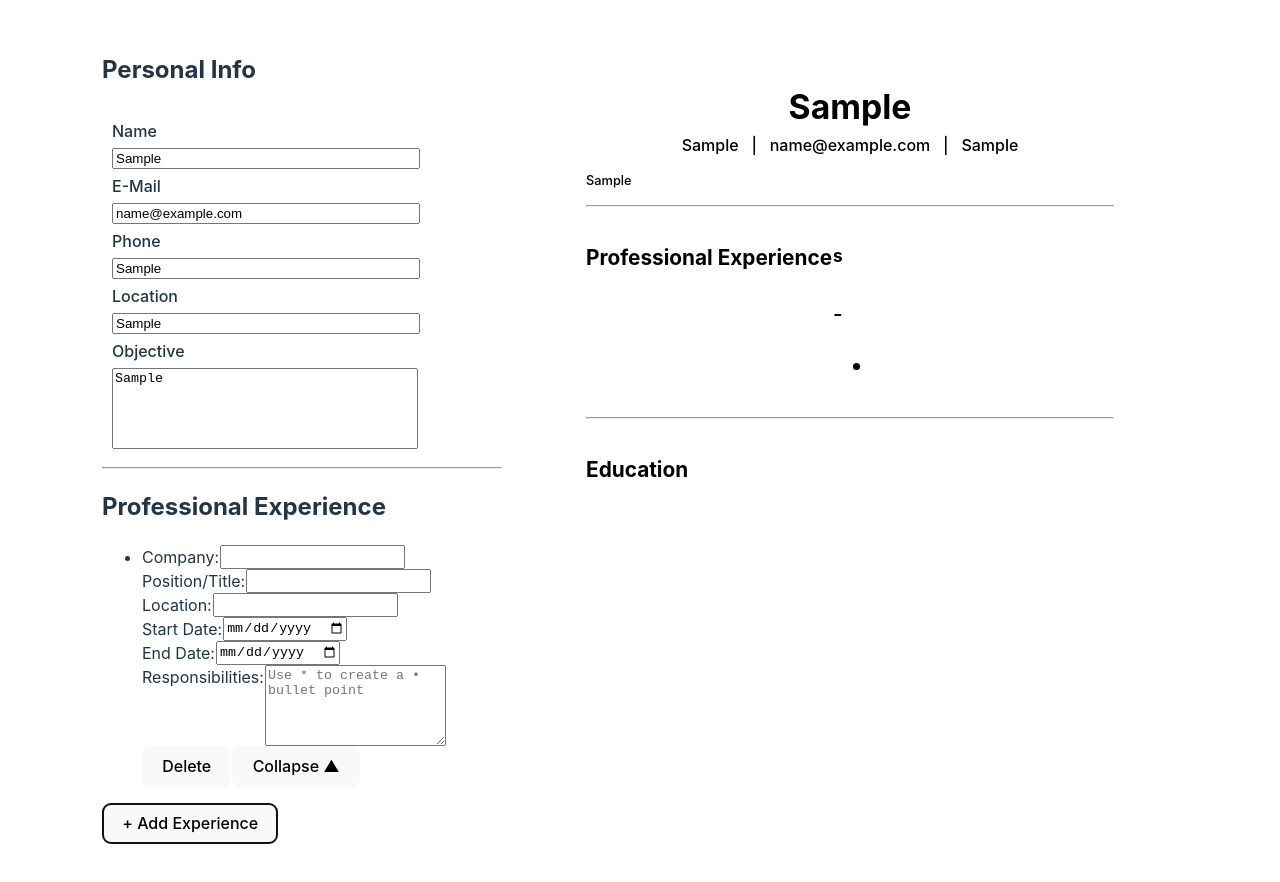
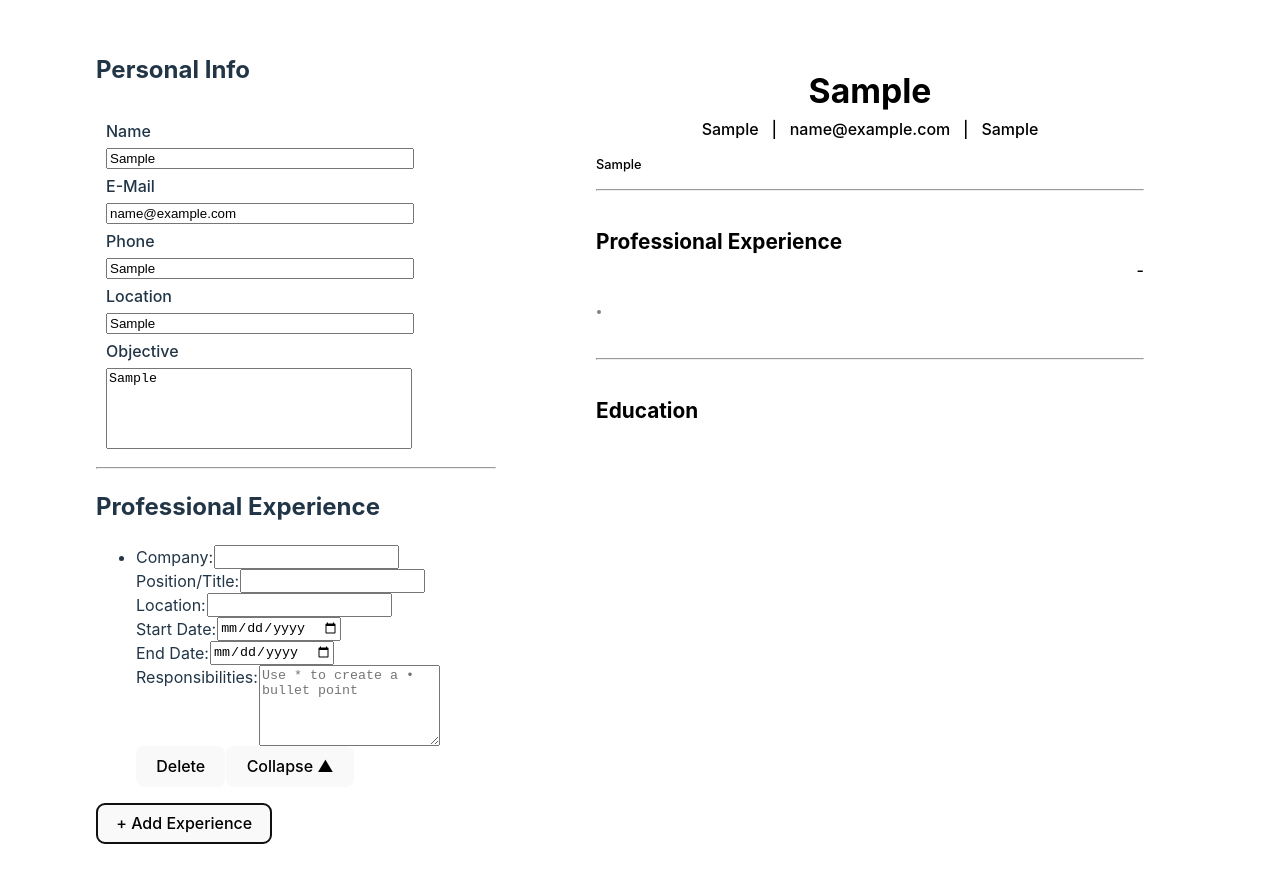
Before and after one commit to EddieTheEgg/cvBuilder, a React (Vite) app in the folder cvBuilder/: page / in a window 1280 px wide. Both pictures are taken after typing "Sample", "name@example.com", "Sample", "Sample", "Sample" into the empty fields and a click on the button "+ Add Experience". Shown: the top 882 px of the page. Built offline with nearby package versions, Linux system fonts and the light colour scheme.

Commit message:
New Styling Experience and Date Format
added new styling to experience and also new date format using toLocaleDateString func

```diff
--- a/cvBuilder/src/App.css
+++ b/cvBuilder/src/App.css
@@ -1,7 +1,8 @@
 #root {
-  max-width: 1280px;
-  margin: 0 auto;
-  padding: 2rem;
+  width: 100%;
+  min-height: 100vh;
+  margin: auto;
+  padding: 2rem 4rem;
 }
 
 
@@ -9,15 +10,21 @@
 .web-layout {
   display: flex;
   justify-content: space-between;
-  gap: 20px;
+  gap: 60px;
+  width: 100%;
+  min-height: 100vh;
 }
 
 .input-fields{
+  flex: 1;
   min-width: 400px;
+  margin-left: 2rem;
 }
 
 /* Resetting flex styles within individual components */
 .personal-info,
 .resume {
   display: block;
+  width: 100%;
+  margin-right: 2rem;
 }
--- a/cvBuilder/src/Components/Resume.jsx
+++ b/cvBuilder/src/Components/Resume.jsx
@@ -1,4 +1,14 @@
 import './resume.css';
+
+function convertDate(date) {
+  if (!date) return '';
+
+  const dateObj = new Date(date);
+  return dateObj.toLocaleDateString('en-US', {
+    month: 'long',
+    year: 'numeric'
+  });
+}
 
 function Resume({ resume, experiences }) {
   return (
@@ -26,14 +36,20 @@ function Resume({ resume, experiences }) {
             {experiences.length > 0 ? (
               experiences.map((exp, index) => (
                 <div key={exp.id || index} className="experience-item">
-                  <h5>{exp.company}s</h5>
-                  <p>{exp.position}</p>
-                  <p>{exp.location}</p>
-                  <p>{exp.startDate} - {exp.endDate}</p>
-                  <ul>
+                  <section className="company-row">
+                    <h5>{exp.company}</h5>
+                    <p>{convertDate(exp.startDate)} - {convertDate(exp.endDate)}</p>
+                  </section>
+                  <section className="position-row">
+                    <p><i>{exp.position}</i></p>
+                    <p>{exp.workLocation}</p>
+                  </section>
+
+
+                  <ul className="job-description" >
                     {/* Add a check to ensure 'responsibilities' is defined */}
                     {(exp.responsibilities || '').split('\n').map((task, taskIndex) => (
-                      <li key={taskIndex}>{task}</li>
+                      <li className ="specific-desc" key={taskIndex}>{task}</li>
                     ))}
                   </ul>
                 </div>
--- a/cvBuilder/src/Components/resume.css
+++ b/cvBuilder/src/Components/resume.css
@@ -1,5 +1,5 @@
 .root{
-    font-size: 16px;
+    font-size: 8px;
 }
 
 .personal{
@@ -8,14 +8,13 @@
 }
 
 .resume{
-    padding: 4rem;
-    padding-top: 1rem;
+    padding: 0 40px;
     background-color: white;
     color: black;
     font-size: 1.8rem;
     min-height: 8in;
-    max-height: 8in;
-    width: clamp(5in, 5.5in, 6in);
+    max-height: 12in;
+    width: clamp(5in, 6in, 7in);
 }
 
 .personal h3{
@@ -52,3 +51,67 @@
 hr{
     margin-bottom: 0.5rem;
 }
+
+.experience{
+    display: flex;
+    flex-direction: column;
+}
+
+.company-row {
+    display: flex;
+    justify-content: space-between;
+    align-items: baseline;
+    width: 100%;
+}
+
+.company-row h5, .company-row p {
+    margin-top: 0;
+    margin-bottom: 0.5rem;
+}
+
+.experience-item{
+    width: 100%;
+}
+
+.experience-section {
+    width: 100%;
+    display: flex;
+    flex-direction: column;
+}
+
+
+
+.experience h4, .company-row h5, .company-row p{
+    margin-bottom: 0;
+}
+
+.company-row p{
+    font-size: 1rem;
+}
+
+.position-row {
+    margin-top: 0;
+    display: flex;
+    justify-content: space-between;
+    align-items: baseline;
+    width: 100%;
+}
+
+.position-row p{
+    font-size: 1rem;
+    margin-top: 0;
+}
+
+.job-description{
+    margin-top: 0;
+    padding-left: 1rem;
+  }
+
+.specific-desc::marker {
+    font-size: 0.8em; /* Adjust the size of the bullet */
+    color: gray; /* Optional: Change bullet color */
+}
+
+.specific-desc{
+    font-size: 1rem;
+}
```
Also changed, not shown: cvBuilder/src/Components/experience.css (line endings or trailing spaces).
